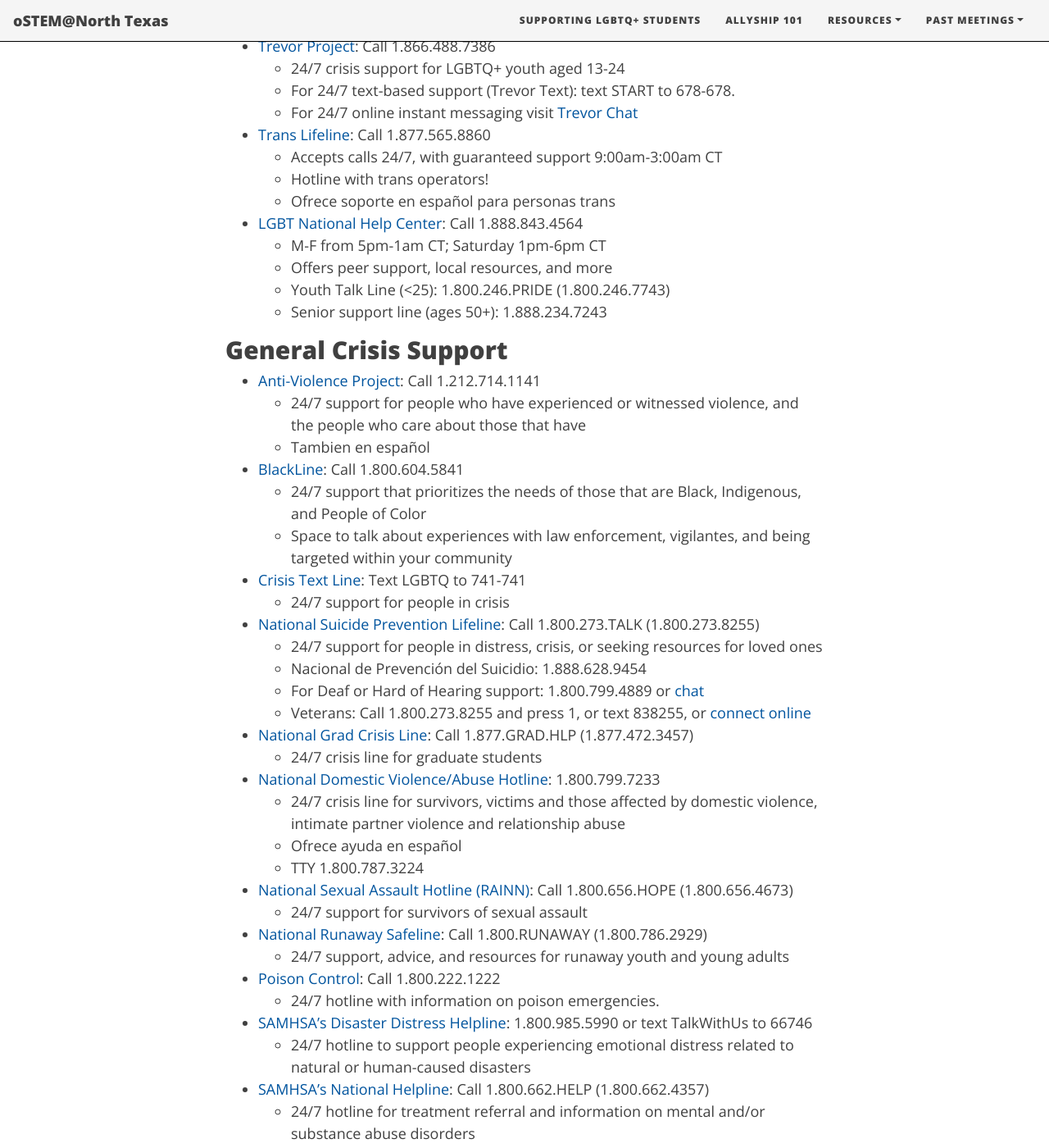
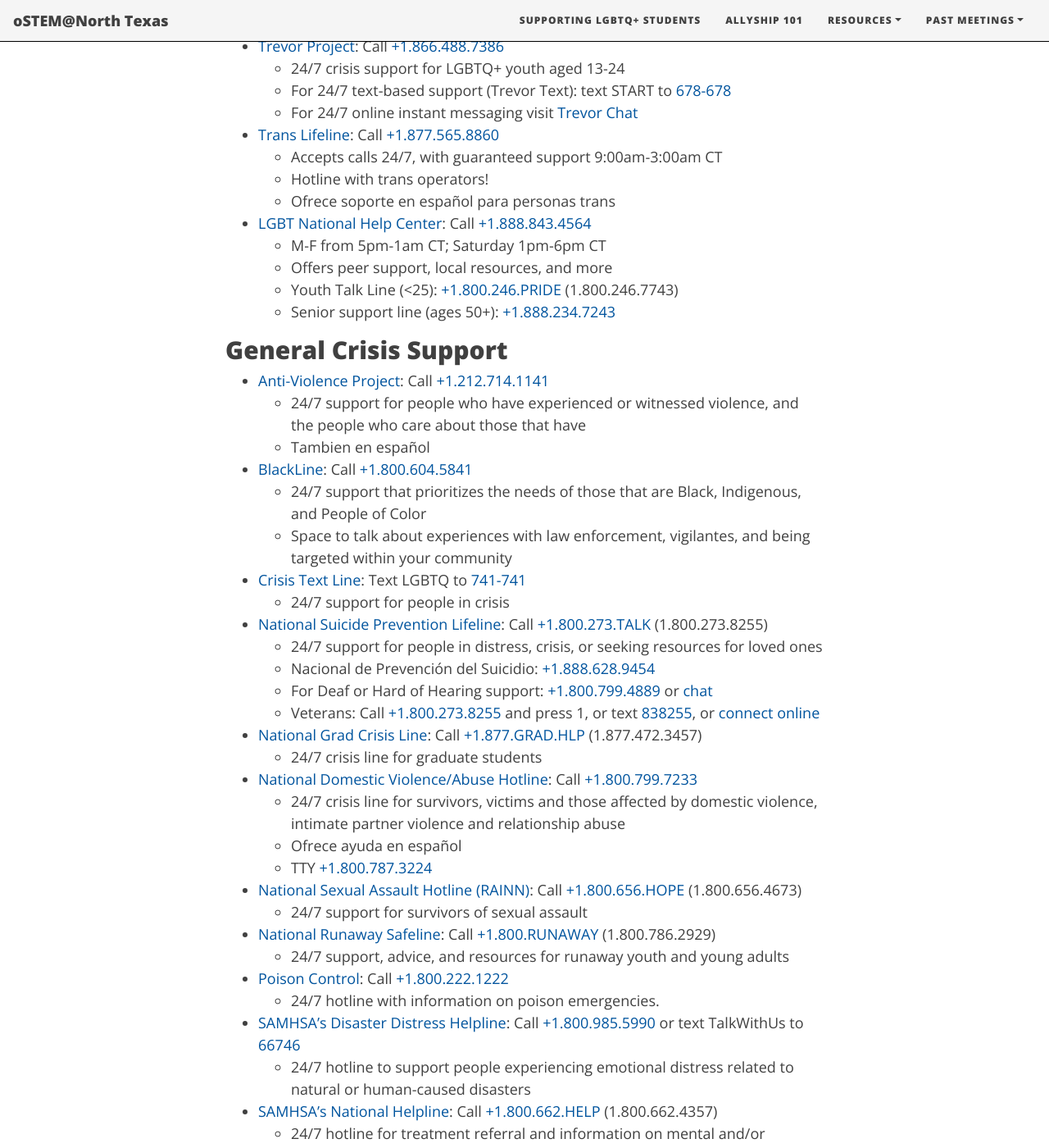
Before and after one commit to ostemnorthtexas/site, a Jekyll site: the page built from pages/crisis-resources.md, in a window 1280 px wide and 1400 px high, scrolled down 554 px. Shown: the whole window at 82% size. Built offline with Jekyll 4.4.1, drawn with Linux system fonts in a browser that asks for light colours; nearby versions of some CDN libraries; some of the changed text lies outside the part shown.

Commit message:
Add phone numbers to resources, Discord info

```diff
--- a/pages/crisis-resources.md
+++ b/pages/crisis-resources.md
@@ -9,119 +9,119 @@
 {:toc}
 
 ## LGBTQ+ Crisis Support
-- [THRIVE Lifeline](https://thrivelifeline.org/): Text 1.313.662.8209
+- [THRIVE Lifeline](https://thrivelifeline.org/): Text THRIVE to <a href="sms:+13136628209&body=THRIVE">+1.313.662.8209</a>
     - 24/7 crisis support
     - Support for those with underrepresented identities facing barriers in STEM
     - Staffed by people in STEM fields that have marginalized identities
 
 - [Trevor Project](https://www.thetrevorproject.org/get-help-now/):
-Call 1.866.488.7386
+Call <a href="tel:+18664887386">+1.866.488.7386</a>
     - 24/7 crisis support for LGBTQ+ youth aged 13-24
-    - For 24/7 text-based support (Trevor Text): text START to 678-678.
+    - For 24/7 text-based support (Trevor Text): text START to <a href="sms:678678&body=START">678-678</a>
     - For 24/7 online instant messaging visit
     [Trevor Chat](https://www.thetrevorproject.org/help)
 
-- [Trans Lifeline](https://www.translifeline.org/): Call 1.877.565.8860
+- [Trans Lifeline](https://www.translifeline.org/): Call <a href="tel:+18775658860">+1.877.565.8860</a>
     - Accepts calls 24/7, with guaranteed support 9:00am-3:00am CT
     - Hotline with trans operators!
     - Ofrece soporte en español para personas trans
 
 - [LGBT National Help Center](http://glbtnationalhelpcenter.org):
-Call 1.888.843.4564
+Call <a href="tel:+18888434564">+1.888.843.4564</a>
     - M-F from 5pm-1am CT; Saturday 1pm-6pm CT
     - Offers peer support, local resources, and more
-    - Youth Talk Line (<25): 1.800.246.PRIDE (1.800.246.7743)
-    - Senior support line (ages 50+): 1.888.234.7243
+    - Youth Talk Line (<25): <a href="tel:+18002467743">+1.800.246.PRIDE</a> (1.800.246.7743)
+    - Senior support line (ages 50+): <a href="tel:+18882347243">+1.888.234.7243</a>
 
 {% comment %}
 Comment out because offline since Aug 2020
 - [Fenway Health Helpline](http://fenwayhealth.org/care/wellness-resources/help-lines/)
     - Peer support on topics such as coming out, safe sex, harassment,
      HIV/AIDS, and depression
-        - Ages 25+: 1.617.267.9001, M-Sa 5pm-10pm CT
-        - Ages 25 and under: 1.617.267.2535, M-Sa 4pm-10pm CT
+        - Ages 25+: <a href="tel:+16172679001">+1.617.267.9001</a>, M-Sa 5pm-10pm CT
+        - Ages 25 and under: <a href="tel:+16172672535">+1.617.267.2535</a>, M-Sa 4pm-10pm CT
 {% endcomment %}
 
 
 ## General Crisis Support
 - [Anti-Violence Project](https://avp.org/get-help/call-our-hotline/):
-Call 1.212.714.1141
+Call <a href="tel:+12127141141">+1.212.714.1141</a>
     - 24/7 support for people who have experienced or witnessed violence, and
     the people who care about those that have
     - Tambien en español
 
-- [BlackLine](https://www.callblackline.com/): Call 1.800.604.5841
+- [BlackLine](https://www.callblackline.com/): Call <a href="tel:+18006045841">+1.800.604.5841</a>
     - 24/7 support that prioritizes the needs of those that are Black,
     Indigenous, and People of Color
     - Space to talk about experiences with law enforcement, vigilantes, and
     being targeted within your community
 
-- [Crisis Text Line](https://www.crisistextline.org/): Text LGBTQ to 741-741
+- [Crisis Text Line](https://www.crisistextline.org/): Text LGBTQ to <a href="sms:741741&body=LGBTQ">741-741</a>
     - 24/7 support for people in crisis
 
 - [National Suicide Prevention Lifeline](https://suicidepreventionlifeline.org/):
-Call 1.800.273.TALK (1.800.273.8255)
+Call <a href="tel:+18002738255">+1.800.273.TALK</a> (1.800.273.8255)
     - 24/7 support for people in distress, crisis, or seeking resources for
     loved ones
-    - Nacional de Prevención del Suicidio: 1.888.628.9454
-    - For Deaf or Hard of Hearing support: 1.800.799.4889 or
+    - Nacional de Prevención del Suicidio: <a href="tel:+18886289454">+1.888.628.9454</a>
+    - For Deaf or Hard of Hearing support: <a href="tel:+18007994889">+1.800.799.4889</a> or
     [chat](https://suicidepreventionlifeline.org/chat/)
-    - Veterans: Call 1.800.273.8255 and press 1, or text 838255, or
+    - Veterans: Call <a href="tel:+18002738255p1">+1.800.273.8255</a> and press 1, or text <a href="sms:838255">838255</a>, or
     [connect online](https://www.veteranscrisisline.net/get-help/chat/)
 
 - [National Grad Crisis Line](https://gradresources.org/crisis/):
-Call 1.877.GRAD.HLP (1.877.472.3457)
+Call <a href="tel:+18774723457">+1.877.GRAD.HLP</a> (1.877.472.3457)
     - 24/7 crisis line for graduate students
 
 - [National Domestic Violence/Abuse Hotline](https://www.thehotline.org):
-1.800.799.7233
+Call <a href="tel:+18007997233">+1.800.799.7233</a>
     - 24/7 crisis line for survivors, victims and those affected by domestic
     violence, intimate partner violence and relationship abuse
     - Ofrece ayuda en español
-    - TTY 1.800.787.3224
+    - TTY <a href="tel:+18007873224">+1.800.787.3224</a>
 
 - [National Sexual Assault Hotline (RAINN)](https://www.rainn.org):
-Call 1.800.656.HOPE (1.800.656.4673)
+Call <a href="tel:+18006564673">+1.800.656.HOPE</a> (1.800.656.4673)
     - 24/7 support for survivors of sexual assault
 
 - [National Runaway Safeline](https://www.1800runaway.org/): Call
-1.800.RUNAWAY (1.800.786.2929)
+<a href="tel:+18007862929">+1.800.RUNAWAY</a> (1.800.786.2929)
     - 24/7 support, advice, and resources for runaway youth and young adults
 
-- [Poison Control](https://www.webpoisoncontrol.org/): Call 1.800.222.1222
+- [Poison Control](https://www.webpoisoncontrol.org/): Call <a href="tel:+18002221222">+1.800.222.1222</a>
     - 24/7 hotline with information on poison emergencies.
 
 - [SAMHSA's Disaster Distress Helpline](https://www.samhsa.gov/find-help/disaster-distress-helpline):
-1.800.985.5990 or text TalkWithUs to 66746
+Call <a href="tel:+18009855990">+1.800.985.5990</a> or text TalkWithUs to <a href="sms:66746&body=TalkWithUs">66746</a>
     - 24/7 hotline to support people experiencing emotional distress related
     to natural or human-caused disasters
 
 - [SAMHSA’s National Helpline](https://www.samhsa.gov/find-help/national-helpline):
-Call 1.800.662.HELP (1.800.662.4357)
+Call <a href="tel:+18006624357">+1.800.662.HELP</a> (1.800.662.4357)
     - 24/7 hotline for treatment referral and information on mental and/or
     substance abuse disorders
     - Ofrece ayuda en español
-    - TTY 1.800.487.4889
+    - TTY <a href="tel:+18004874889">+1.800.487.4889</a>
 
 ## Local Crisis Support
 
 - [Denton County Friends of the Family](https://www.dcfof.org/):
-Call 1.800.572.4031
+Call <a href="tel:+18005724031">+1.800.572.4031</a>
     - 24/7 crisis line for victims of abuse
-    - Text support available 24/7 at: 1.940.382.7273
+    - Text support available 24/7 at: <a href="sms:+19403827273">+1.940.382.7273</a>
 
 - [Denton County MHMR Center](http://www.dentonmhmr.org/index.html): Call
-1.800.762.0157
+<a href="tel:+18007620157">+1.800.762.0157</a>
     - 24/7 crisis and intake/referral hotline
     - Mobile Team support
-    - TTY 1.800.269.6233
+    - TTY <a href="tel:+18002696233">+1.800.269.6233</a>
 
 - [Suicide and Crisis Center for North Texas](https://www.sccenter.org/):
-Call 1.214.828.1000
+Call <a href="tel:+12148281000">+1.214.828.1000</a>
     - 24/7 crisis support
 
 - [Here for Texas](https://www.herefortexas.com/Get-Help-Now.html): Call
-1.972.525.8181
+<a href="tel:+19725258181">+1.972.525.8181</a>
     - Information on mental health and getting help
     - M-F 10am-6pm CT
 
```
Also changed, not shown: index.html (+10 -0 lines), pages/life-after-undergrad.md (+1 -1 lines).
